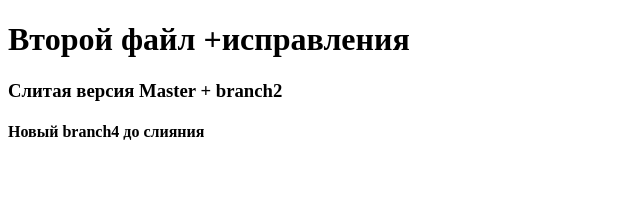
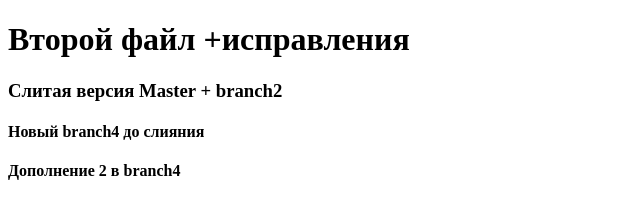
Before and after one commit to pv2007/git_test_learn, a plain HTML site: page index2.html in a window 1280 px wide. Shown: the whole page, without its empty margins (0-640 px from the left). Drawn offline with Linux system fonts and the light colour scheme.

Commit message:
Дополнение 2 в branch4

```diff
--- a/index2.html
+++ b/index2.html
@@ -8,5 +8,6 @@
 	<h1>Второй файл +исправления</h1>
 	<h3>Слитая версия Master + branch2</h3>
 	<h4>Новый branch4 до слияния</h4>
-</body>
+	<h4>Дополнение 2 в branch4</h4>
+	</body>
 </html>
```
